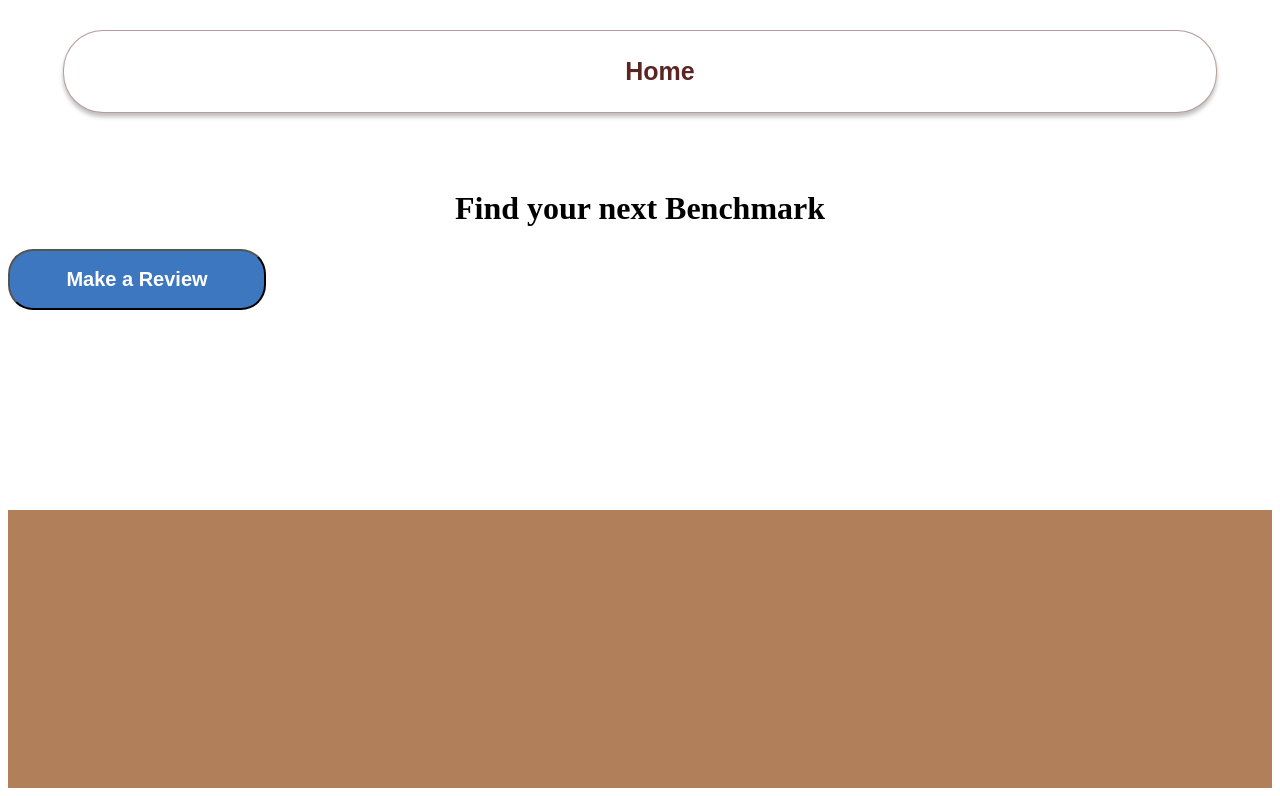
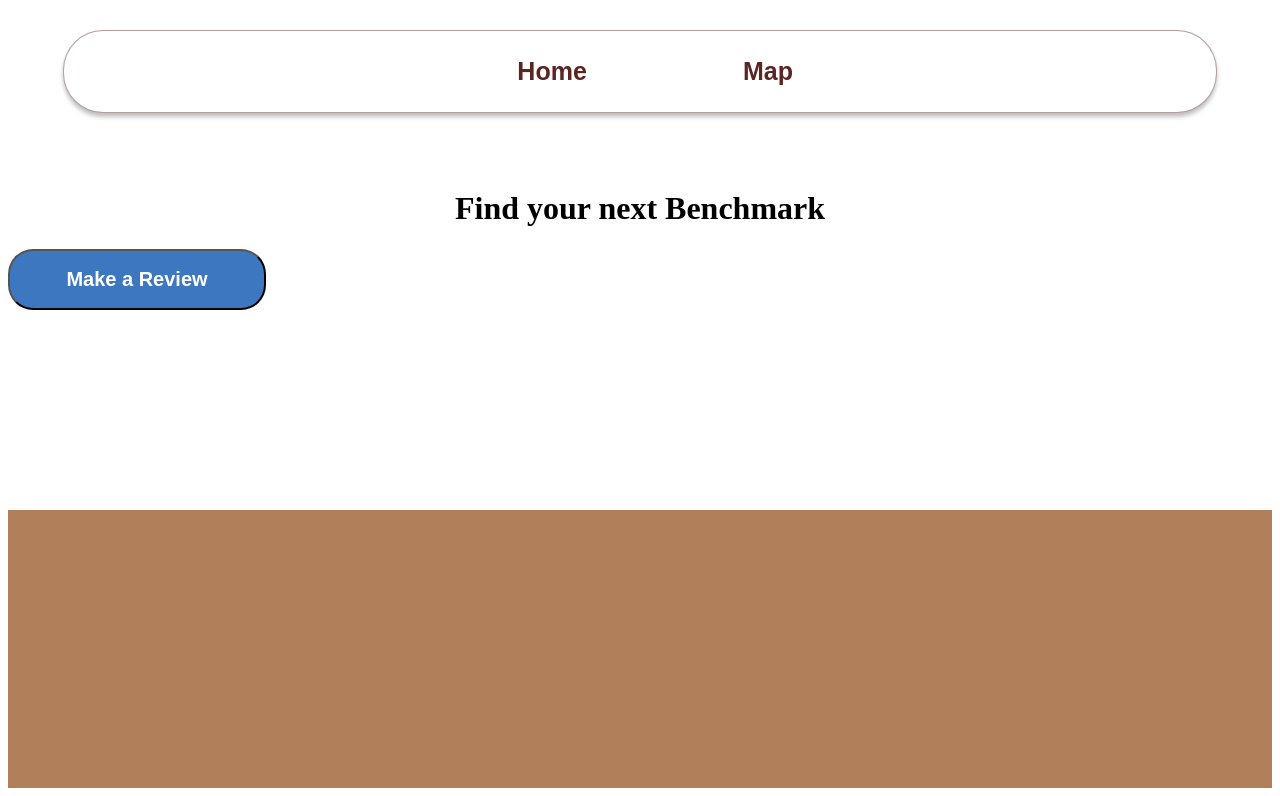
Before and after one commit to InitiallyJuniorr/YelpForBenches, a React app in the folder frontend/: page /home in a window 1280 px wide. Shown: the top 796 px of the page. Built offline with nearby package versions, Linux system fonts and the light colour scheme; no server answers; the HTML template or start-up script is replaced by a standard one.

Commit message:
included tobi.jpg
title

```diff
--- a/frontend/src/App.jsx
+++ b/frontend/src/App.jsx
@@ -7,6 +7,7 @@ import { MapContainer, TileLayer, Marker, Popup, useMap } from 'react-leaflet'
 import 'leaflet/dist/leaflet.css'
 import L from 'leaflet'
 import ResultsPanel from './ResultsPanel'
+import { NavBar } from './Components/Navbar.jsx'
 
 
 const defaultCenter = [34.0696, -118.4448] // UCLA area
@@ -148,6 +149,9 @@ function App() {
 
   return (
     <>
+
+      <NavBar/>
+
       <section id="center">
         <div className="page" style={{ display: 'block', width: '100%', height: '500px' }}>
           <aside className="search-panel">
--- a/frontend/src/Components/Navbar.jsx
+++ b/frontend/src/Components/Navbar.jsx
@@ -7,7 +7,10 @@ export const NavBar = () => {
         <>
         <nav className="navbar">
             <ul>
-                <li><Link to="/Home">Home</Link></li>
+                <li><Link to="/home">Home</Link></li>
+                {/* PLACEHOLDER */}
+                <li><Link to="/app">Map</Link></li>
+
             </ul>
         </nav>
         </>
--- /dev/null
+++ b/frontend/src/Components/ProfileComponents.jsx
@@ -0,0 +1,2 @@
+import React from 'react';
+import './components.css';
```
Also changed, not shown: frontend/src/Pages/Profile.jsx (added), frontend/src/assets/tobi.jpg (added).
